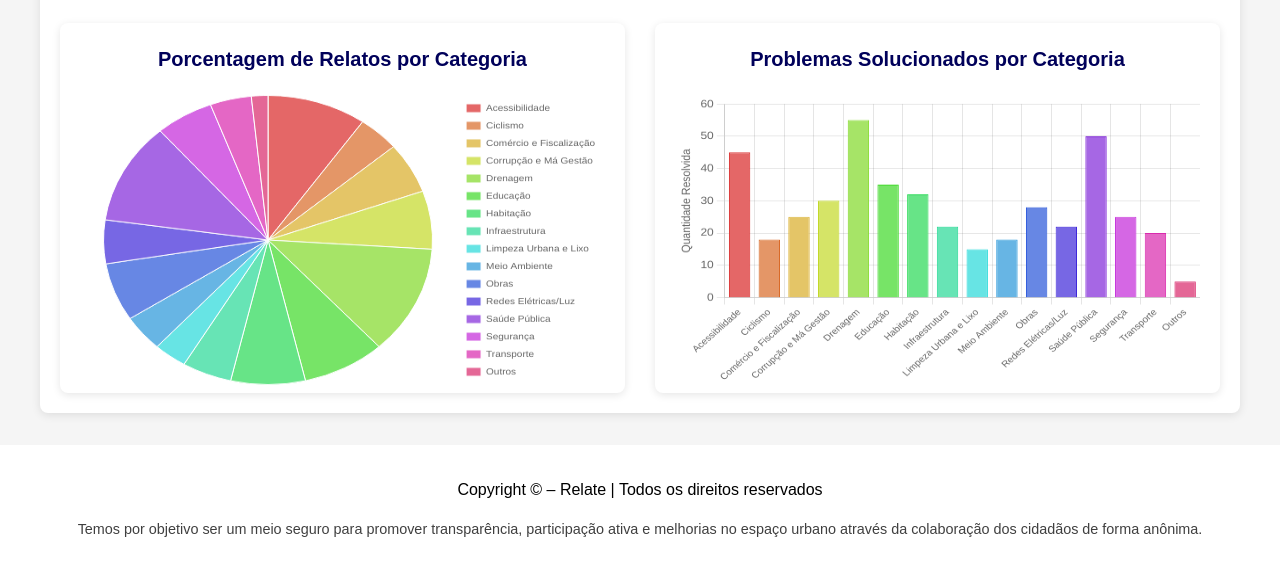
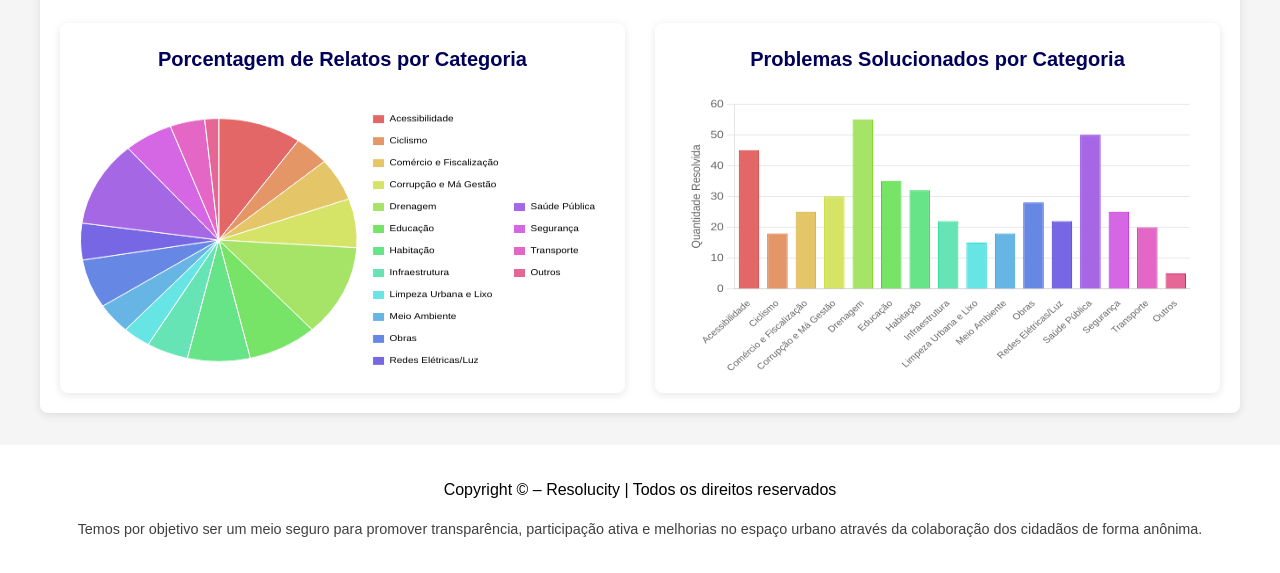
Before and after one commit to devluiznunes/projeto-resolucity, a plain HTML site: page estatisticas.html in a window 1280 px wide. Shown: the part 239-812 px from the top of the page. Drawn offline with nearby package versions, Linux system fonts and the light colour scheme.

Commit message:
Alteração Categorias Chart e rodapés

```diff
--- a/chart.js
+++ b/chart.js
@@ -35,6 +35,11 @@
     backgroundColors.push(`hsl(${hue}, 70%, 65%)`);
 }
 
+// Função para detectar tamanho de tela
+function isMobileScreen() {
+    return window.innerWidth <= 768;
+}
+
 // Configuração do gráfico de pizza
 const pieCtx = document.getElementById('pieChart').getContext('2d');
 new Chart(pieCtx, {
@@ -53,11 +58,35 @@
         maintainAspectRatio: false,
         plugins: {
             legend: {
-                position: 'right',
+                position: isMobileScreen() ? 'bottom' : 'right',
                 labels: {
-                    boxWidth: 15,
+                    boxWidth: 12,
                     font: {
-                        size: 10
+                        size: isMobileScreen() ? 9 : 10
+                    },
+                    padding: 15,
+                    // Correção da função generateLabels
+                    generateLabels: function(chart) {
+                        const data = chart.data;
+                        if (data.labels.length && data.datasets.length) {
+                            return data.labels.map((label, i) => {
+                                // Truncar labels longos apenas em mobile
+                                let displayLabel = label;
+                                if (isMobileScreen() && label.length > 15) {
+                                    displayLabel = label.substring(0, 15) + '...';
+                                }
+
+                                return {
+                                    text: displayLabel,
+                                    fillStyle: data.datasets[0].backgroundColor[i],
+                                    strokeStyle: data.datasets[0].borderColor,
+                                    lineWidth: data.datasets[0].borderWidth,
+                                    hidden: isNaN(data.datasets[0].data[i]) || chart.getDatasetMeta(0).data[i].hidden,
+                                    index: i
+                                };
+                            });
+                        }
+                        return [];
                     }
                 }
             },
@@ -80,7 +109,13 @@
 new Chart(barCtx, {
     type: 'bar',
     data: {
-        labels: categories,
+        labels: categories.map(label => {
+            // Abreviar labels longos em telas pequenas
+            if (isMobileScreen() && label.length > 12) {
+                return label.substring(0, 10) + '...';
+            }
+            return label;
+        }),
         datasets: [{
             label: 'Problemas Resolvidos',
             data: resolvedData,
@@ -98,15 +133,26 @@
                 title: {
                     display: true,
                     text: 'Quantidade Resolvida'
+                },
+                ticks: {
+                    font: {
+                        size: isMobileScreen() ? 10 : 12
+                    }
                 }
             },
             x: {
                 ticks: {
-                    maxRotation: 90,
-                    minRotation: 45,
+                    maxRotation: isMobileScreen() ? 45 : 90,
+                    minRotation: isMobileScreen() ? 0 : 45,
                     font: {
-                        size: 10
+                        size: isMobileScreen() ? 9 : 10
+                    },
+                    callback: function(value, index) {
+                        return this.getLabelForValue(value);
                     }
+                },
+                grid: {
+                    display: false
                 }
             }
         },
@@ -114,8 +160,21 @@
             legend: {
                 display: false
             }
+        },
+        layout: {
+            padding: {
+                left: isMobileScreen() ? 5 : 10,
+                right: isMobileScreen() ? 5 : 10,
+                top: isMobileScreen() ? 5 : 10,
+                bottom: isMobileScreen() ? 20 : 10
+            }
         }
     }
+});
+
+// Redesenhar gráficos quando a janela for redimensionada
+window.addEventListener('resize', function() {
+    // Os gráficos do Chart.js são automaticamente responsivos
 });
 
 // Menu mobile toggle
--- a/estatisticas.html
+++ b/estatisticas.html
@@ -59,7 +59,7 @@
 <!-- Rodapé -->
 <footer class="footer" role="contentinfo">
     <div class="footer-content">
-        <div class="footer-top">Copyright © – Relate | Todos os direitos reservados</div>
+        <div class="footer-top">Copyright © – Resolucity | Todos os direitos reservados</div>
         <div class="footer-bottom">Temos por objetivo ser um meio seguro para promover transparência, participação ativa e melhorias no espaço urbano através da colaboração dos cidadãos de forma anônima.</div>
     </div>
 </footer>
```
Also changed, not shown: categorias.html (+1 -1 lines), contato.html (+1 -1 lines), index.html (+1 -1 lines), relatar.html (+1 -1 lines), sobre.html (+1 -1 lines).
